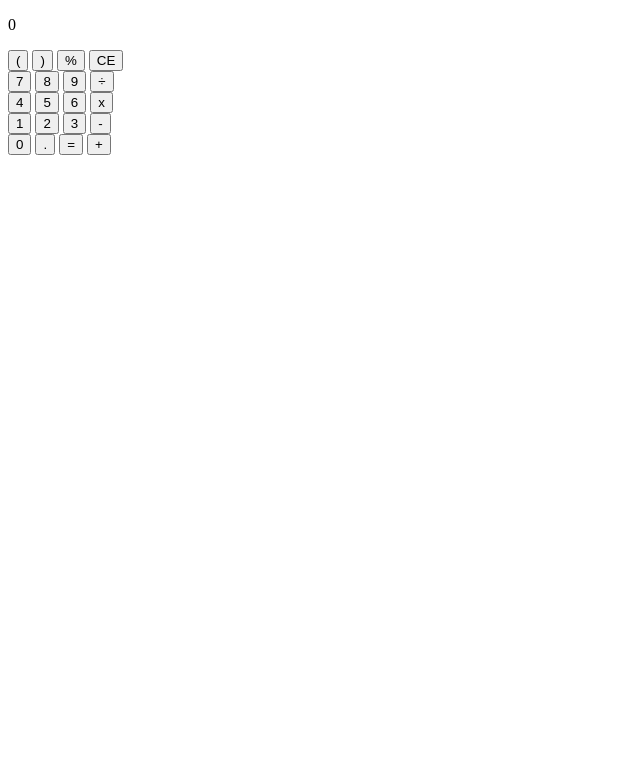
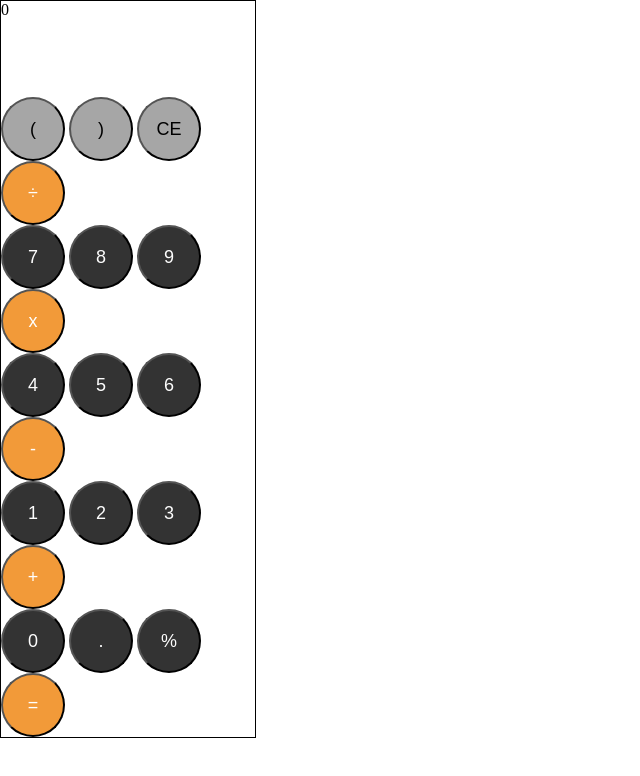
Before and after one commit to maihuong-sam/nguyenmaihuong-fundamental-c4ejs53, a plain HTML site: page HomeWork/ss8-NguyenMaiHuong/calc.html in a window 1280 px wide. Shown: the whole page, without its empty margins (0-640 px from the left). Drawn offline with Linux system fonts and the light colour scheme.

Commit message:
create calculator

```diff
--- /dev/null
+++ b/HomeWork/ss8-NguyenMaiHuong/calc.css
@@ -0,0 +1,48 @@
+* {
+    margin: 0;
+    padding: 0;
+    box-sizing: border-box;
+}
+
+body {
+    border: 1px solid black;
+    width: 20%;
+
+}
+
+button {
+    /* margin: 0.05rem; */
+    width: 4rem;
+    height: 4rem;
+    border-radius: 100%;
+    font-family: Arial, Helvetica, sans-serif;
+    font-size: large;
+}
+
+button:hover {
+    opacity: 0.8;
+}
+
+#result,
+.user-input {
+    width: 10rem;
+    height: 3rem;
+}
+
+.btn-number,
+.dot-btn {
+    background-color: rgba(51, 51, 51);
+    color: rgb(253,253,253);
+}
+
+.btn-delete,
+.right-bracket-btn,
+.left-bracket-btn {
+    background-color: rgb(166,166,166) ;
+}
+
+.btn-operator,
+.result-btn {
+    background-color: rgb(242,154,57);
+    color: #ffffff;
+}
--- a/HomeWork/ss8-NguyenMaiHuong/calc.html
+++ b/HomeWork/ss8-NguyenMaiHuong/calc.html
@@ -5,6 +5,7 @@
     <meta charset="UTF-8">
     <meta name="viewport" content="width=device-width, initial-scale=1.0">
     <meta http-equiv="X-UA-Compatible" content="ie=edge">
+    <link rel="stylesheet" href="/HomeWork/ss8-NguyenMaiHuong/calc.css">
     <title>Document</title>
 </head>
 
@@ -13,28 +14,35 @@
     <p class="user-input"></p>
     <button class="right-bracket-btn">(</button>
     <button class="left-bracket-btn">)</button>
-    <button class="percent-btn">%</button>
-    <button class="delete-btn">CE</button>
+    <button class="btn-delete delete-btn">CE</button>
+    <button class="btn-operator division-btn">÷</button>
+
     <br>
-    <button class="seven-number-btn">7</button>
-    <button class="eight-number-btn">8</button>
-    <button class="nine-number-btn">9</button>
-    <button class="division-btn">÷</button>
+    <button class="btn-number seven-number-btn">7</button>
+    <button class="btn-number eight-number-btn">8</button>
+    <button class="btn-number nine-number-btn">9</button>
+    <button class="btn-operator multi-btn">x</button>
+
+
     <br>
-    <button class="four-number-btn">4</button>
-    <button class="five-number-btn">5</button>
-    <button class="six-number-btn">6</button>
-    <button class="multi-btn">x</button>
+    <button class="btn-number four-number-btn">4</button>
+    <button class="btn-number five-number-btn">5</button>
+    <button class="btn-number six-number-btn">6</button>
+    <button class="btn-operator subtraction-btn">-</button>
+
+
     <br>
-    <button class="one-number-btn">1</button>
-    <button class="two-number-btn">2</button>
-    <button class="three-number-btn">3</button>
-    <button class="subtraction-btn">-</button>
+    <button class="btn-number one-number-btn">1</button>
+    <button class="btn-number two-number-btn">2</button>
+    <button class="btn-number three-number-btn">3</button>
+    <button class="btn-operator summation-btn">+</button>
+
     <br>
-    <button class="zero-number-btn">0</button>
+    <button class="btn-number zero-number-btn">0</button>
     <button class="dot-btn">.</button>
+    <button class="btn-number percent-btn">%</button>
     <button class="result-btn">=</button>
-    <button class="summation-btn">+</button>
+
     <script src="calc.js">
 
 
```
